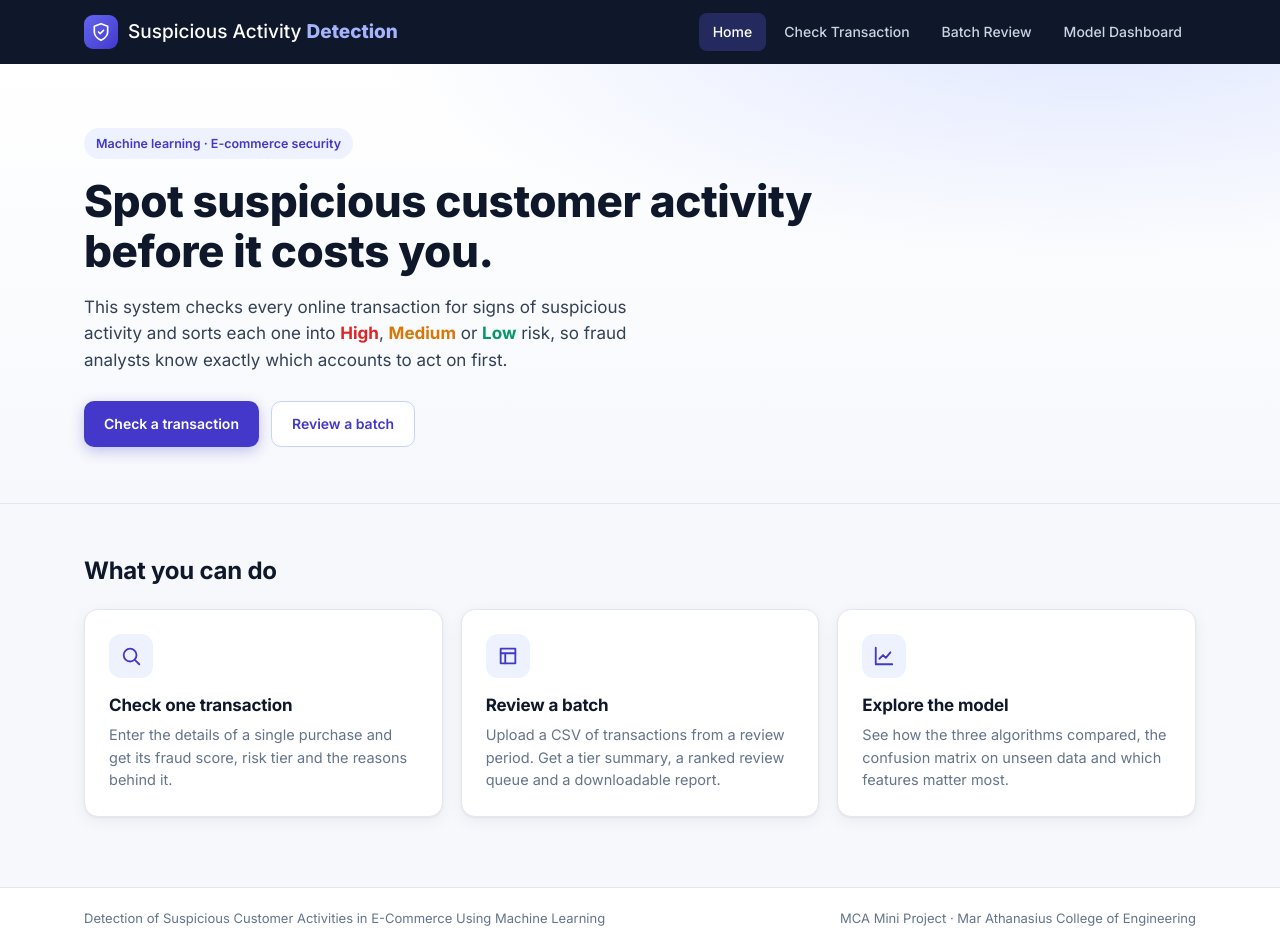
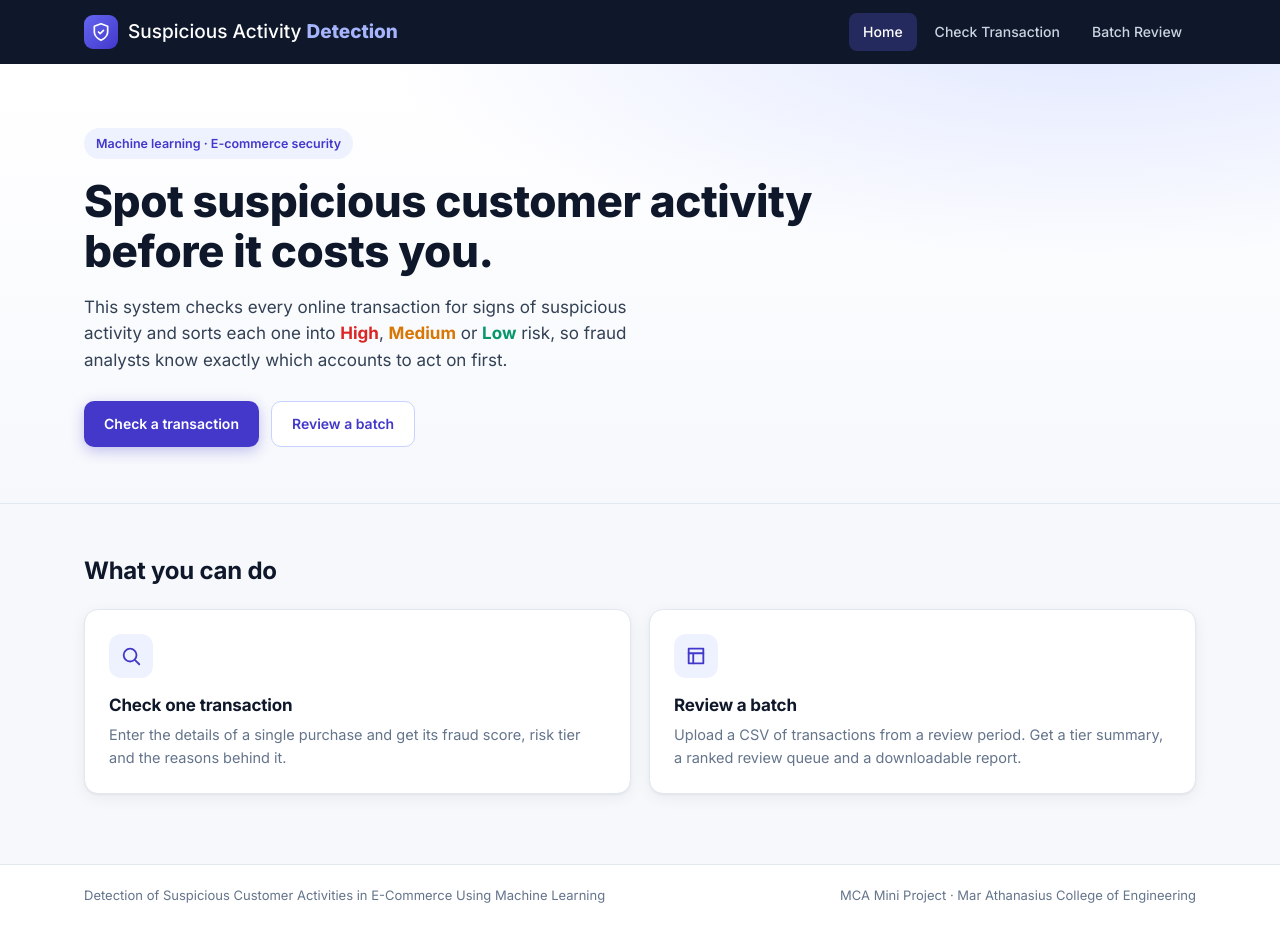
Before and after one commit to lakshmivalsalan/ecommerce-fraud-detection, a Flask app: page / in a window 1280 px wide. After the commit the page ends 903 px from the top, so only its background shows below. Run offline with Flask 3, Linux system fonts and the light colour scheme; parts of the project's set-up code (start-up, migrations or seed data) failed here and were passed over.

Commit message:
README update

```diff
--- a/templates/base.html
+++ b/templates/base.html
@@ -21,7 +21,6 @@
         <a href="{{ url_for('home') }}" class="{{ 'on' if active == 'home' }}">Home</a>
         <a href="{{ url_for('check') }}" class="{{ 'on' if active == 'check' }}">Check Transaction</a>
         <a href="{{ url_for('batch') }}" class="{{ 'on' if active == 'batch' }}">Batch Review</a>
-        <a href="{{ url_for('dashboard') }}" class="{{ 'on' if active == 'dashboard' }}">Model Dashboard</a>
       </nav>
     </div>
   </header>
--- a/templates/index.html
+++ b/templates/index.html
@@ -19,7 +19,7 @@
 
 <section class="wrap section">
   <h2 class="sec-title">What you can do</h2>
-  <div class="cards3">
+  <div class="cards3" style="grid-template-columns: repeat(2, 1fr);">
     <a class="feature" href="{{ url_for('check') }}">
       <div class="f-icon">
         <svg viewBox="0 0 24 24" width="22" height="22" fill="none" stroke="currentColor" stroke-width="2" stroke-linecap="round" stroke-linejoin="round"><circle cx="11" cy="11" r="7"/><path d="m21 21-4.3-4.3"/></svg>
@@ -34,13 +34,6 @@
       <h3>Review a batch</h3>
       <p>Upload a CSV of transactions from a review period. Get a tier summary, a ranked review queue and a downloadable report.</p>
     </a>
-    <a class="feature" href="{{ url_for('dashboard') }}">
-      <div class="f-icon">
-        <svg viewBox="0 0 24 24" width="22" height="22" fill="none" stroke="currentColor" stroke-width="2" stroke-linecap="round" stroke-linejoin="round"><path d="M3 3v18h18"/><path d="M7 15l4-4 3 3 5-6"/></svg>
-      </div>
-      <h3>Explore the model</h3>
-      <p>See how the three algorithms compared, the confusion matrix on unseen data and which features matter most.</p>
-    </a>
   </div>
 </section>
 {% endblock %}
```
Also changed, not shown: README.md.
